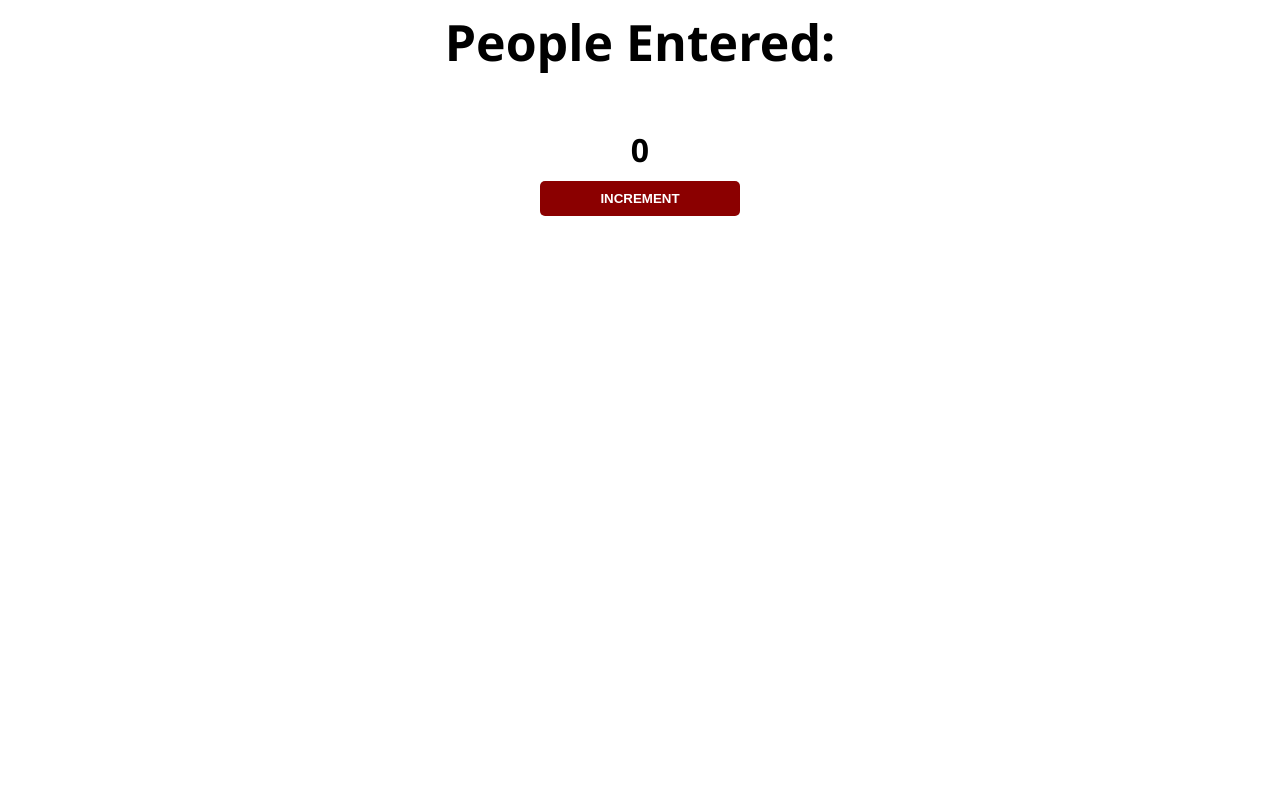
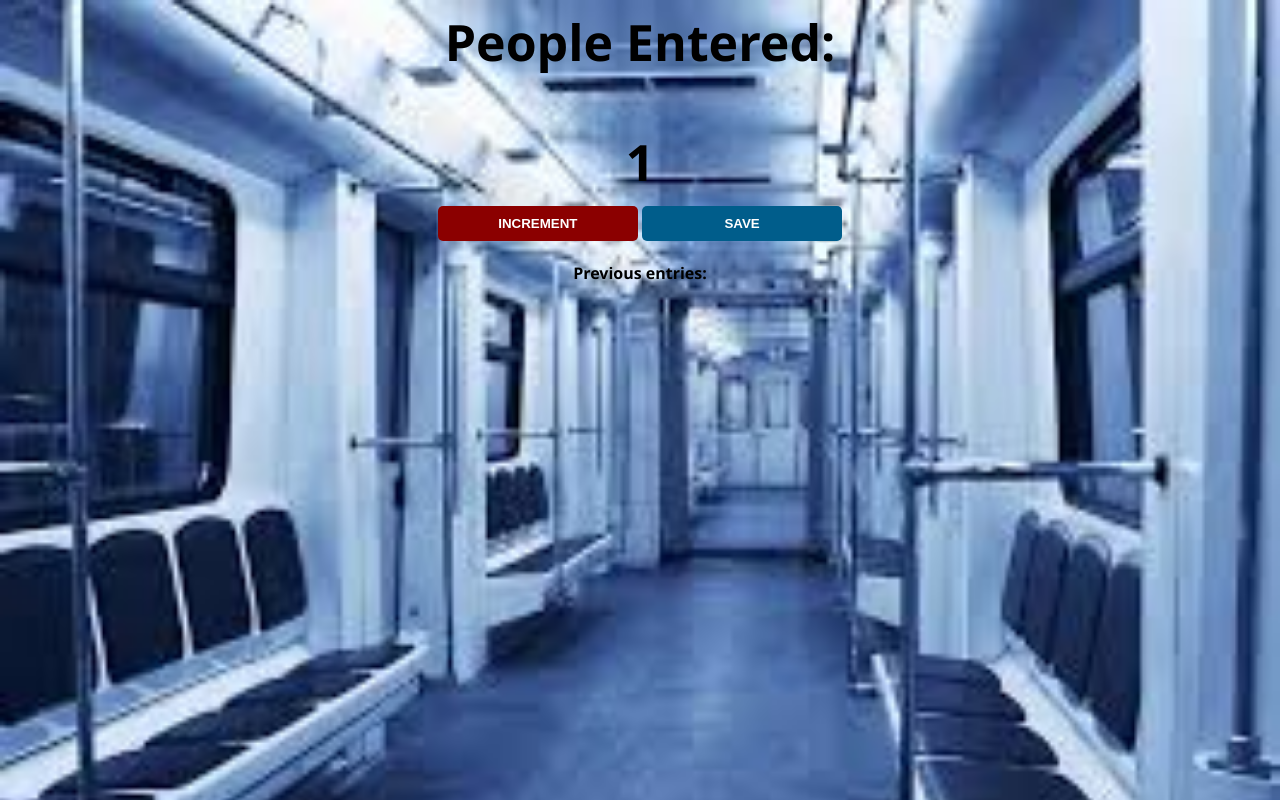
Before and after one commit to sihanas-mn/Build-a-passenger-counter-app, a plain HTML site: page index.html in a window 1280 px wide. Both pictures are taken after a click on the button "INCREMENT". Drawn offline with Linux system fonts and the light colour scheme.

Commit message:
modified:   index.css 	modified:   index.html 	modified:   index.js

```diff
--- a/index.css
+++ b/index.css
@@ -2,11 +2,14 @@ body {
     font-family: 'Segoe UI', Tahoma, Geneva, Verdana, sans-serif;
     font-weight: bold;
     text-align: center;
+    background-repeat: repeat-y;
+    background-size: cover;
 }
 
 h1 {
     margin-top: 10px;
     margin-bottom: 10px;
+    font-size: 50px;
 }
 
 h2 {
@@ -26,6 +29,14 @@ button {
     border-radius: 5px;
 }
 
+#increment-btn:hover{
+    background: darkblue;
+}
+
 #increment-btn {
     background: darkred;
 }
+
+#save-btn {
+    background: rgb(0, 93, 139);
+}
--- a/index.html
+++ b/index.html
@@ -6,11 +6,12 @@
     <title>Document</title>
     <link rel="stylesheet" href="index.css">
 </head>
-<body>
+<body background="download.jpg">
     <h2>People Entered: </h2><br>
     <h1 id="count-el">0</h1>
-    <button id="increment-btn">INCREMENT</button>
-
+    <button id="increment-btn" onclick="increment()">INCREMENT</button>
+    <button id="save-btn" onclick="save()">SAVE</button>
+    <p id="save-el">Previous entries: </p>
     <script src="index.js"></script>
 
 </body>
--- a/index.js
+++ b/index.js
@@ -1,11 +1,15 @@
-let bonusPoints = 50;
-console.log(bonusPoints);
+let countEl = document.getElementById("count-el");
+let saveEl = document.getElementById("save-el");
 
-bonusPoints = bonusPoints + 50;
-console.log(bonusPoints);
 
-bonusPoints = bonusPoints - 75;
-console.log(bonusPoints);
+let count = 0;
 
-bonusPoints = bonusPoints + 45;
-console.log(bonusPoints);
+function increment() {
+    count += 1;
+    countEl.innerText = count;
+}
+
+function save() {
+    let countStr = count + " - ";
+    saveEl.innerText = saveEl.innerText + countStr;
+}
```
Also changed, not shown: test.js (added, +8 -0 lines), download.jpg (added).
